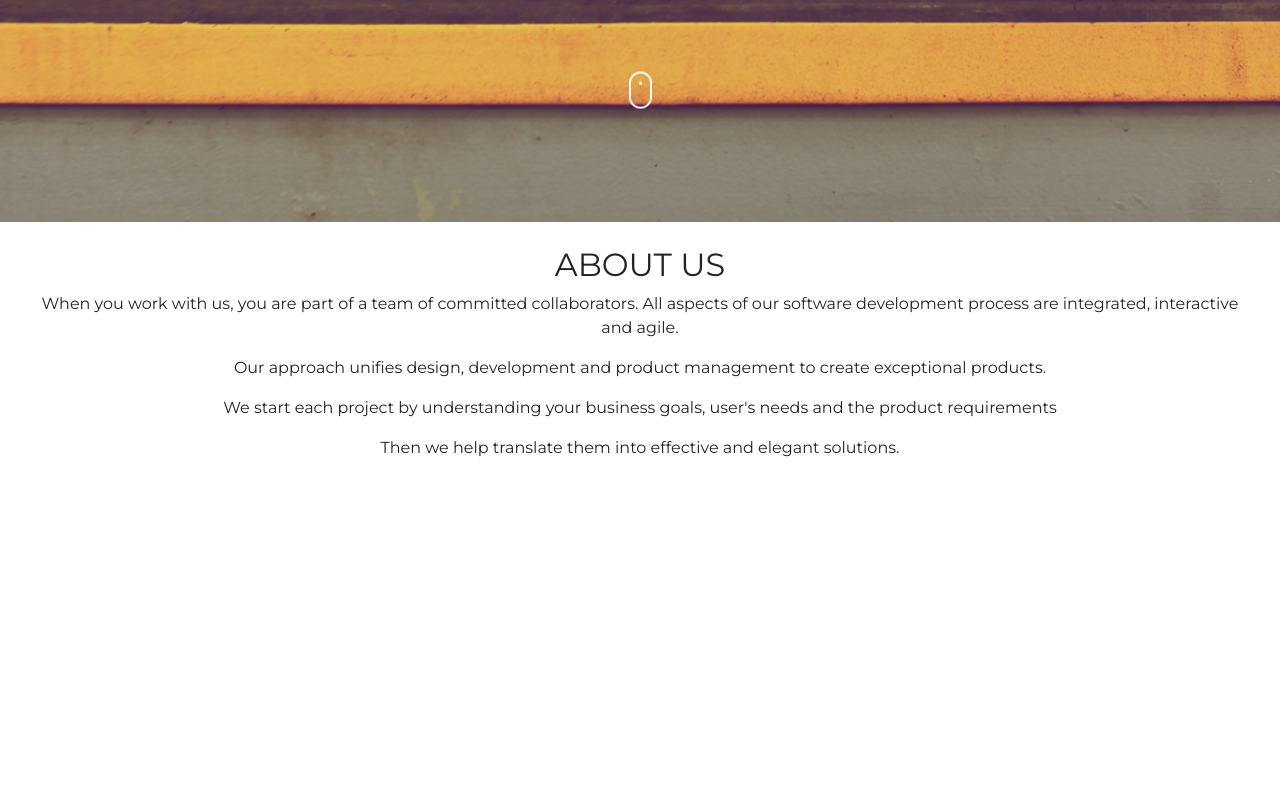
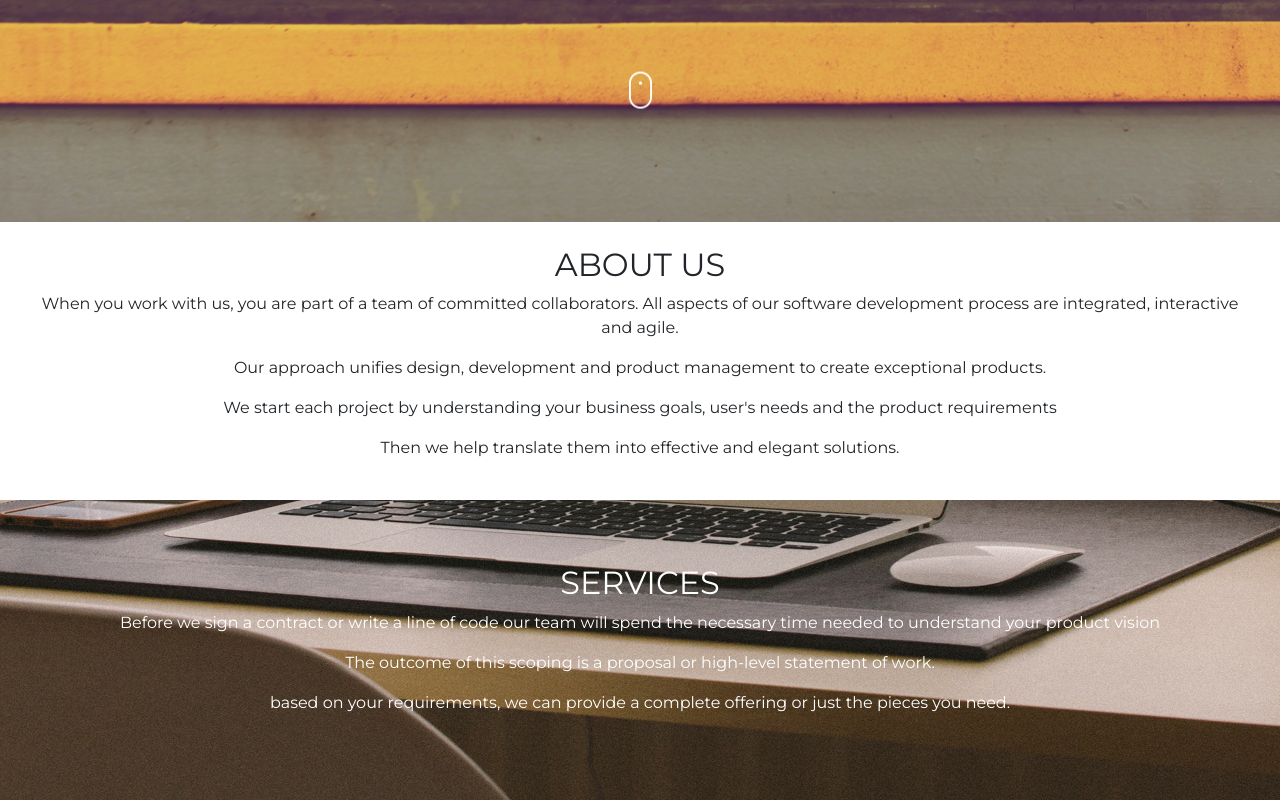
Before and after one commit to benjaminbills/delani-studio, a plain HTML site: page index.html in a window 1280 px wide. Shown: the part 778-1578 px from the top of the page. Before the commit the page ends 1278 px from the top, so only its background shows below. Drawn offline with nearby package versions, Linux system fonts and the light colour scheme.

Commit message:
add service section and styling

```diff
--- a/css/styles.css
+++ b/css/styles.css
@@ -18,3 +18,12 @@ body {
 .showcase img {
   padding-top: 320px;
 }
+
+.service {
+  background: url(../assets/backgrounds/s_image.jpg) center/ cover no-repeat;
+  min-height: 300px;
+}
+.service-content {
+  text-align: center;
+  padding-top: 5%;
+}
--- a/index.html
+++ b/index.html
@@ -47,6 +47,23 @@
       </p>
       <p>Then we help translate them into effective and elegant solutions.</p>
     </div>
+    <div class="service">
+      <div class="service-content text-white">
+        <h2>SERVICES</h2>
+        <p>
+          Before we sign a contract or write a line of code our team will spend
+          the necessary time needed to understand your product vision
+        </p>
+        <p>
+          The outcome of this scoping is a proposal or high-level statement of
+          work.
+        </p>
+        <p>
+          based on your requirements, we can provide a complete offering or just
+          the pieces you need.
+        </p>
+      </div>
+    </div>
     <script
       src="https://cdnjs.cloudflare.com/ajax/libs/jquery/3.5.1/jquery.min.js"
       integrity="sha512-bLT0Qm9VnAYZDflyKcBaQ2gg0hSYNQrJ8RilYldYQ1FxQYoCLtUjuuRuZo+fjqhx/qtq/1itJ0C2ejDxltZVFg=="
```
